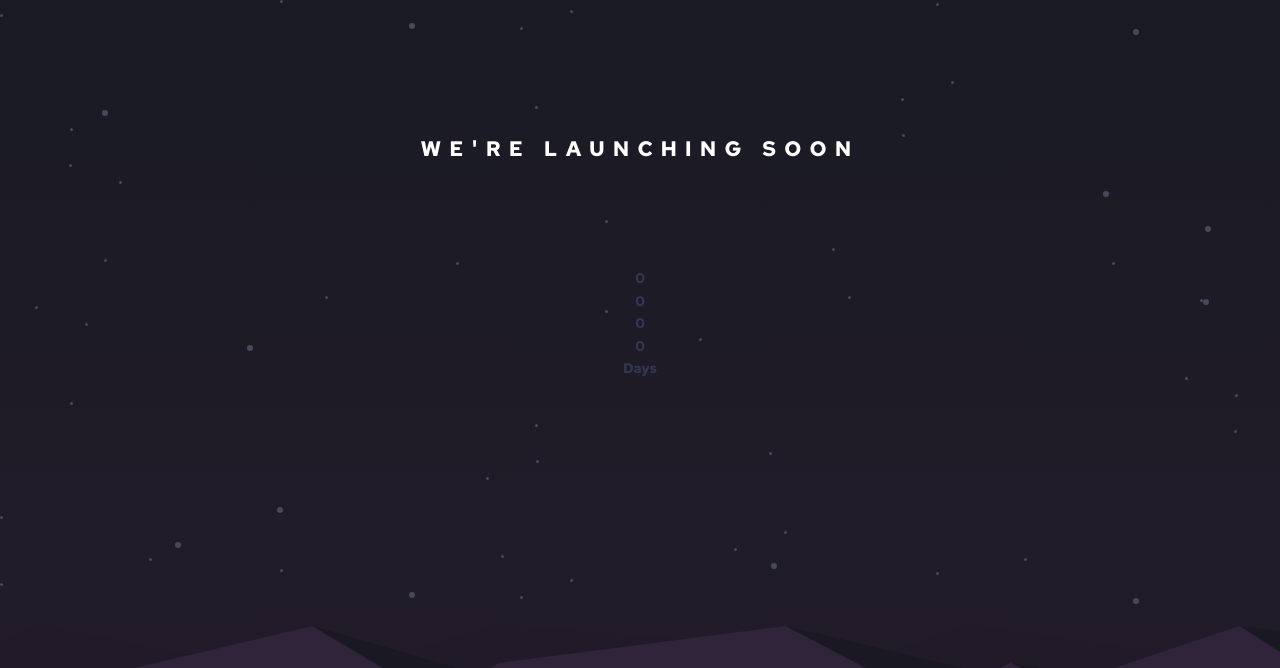
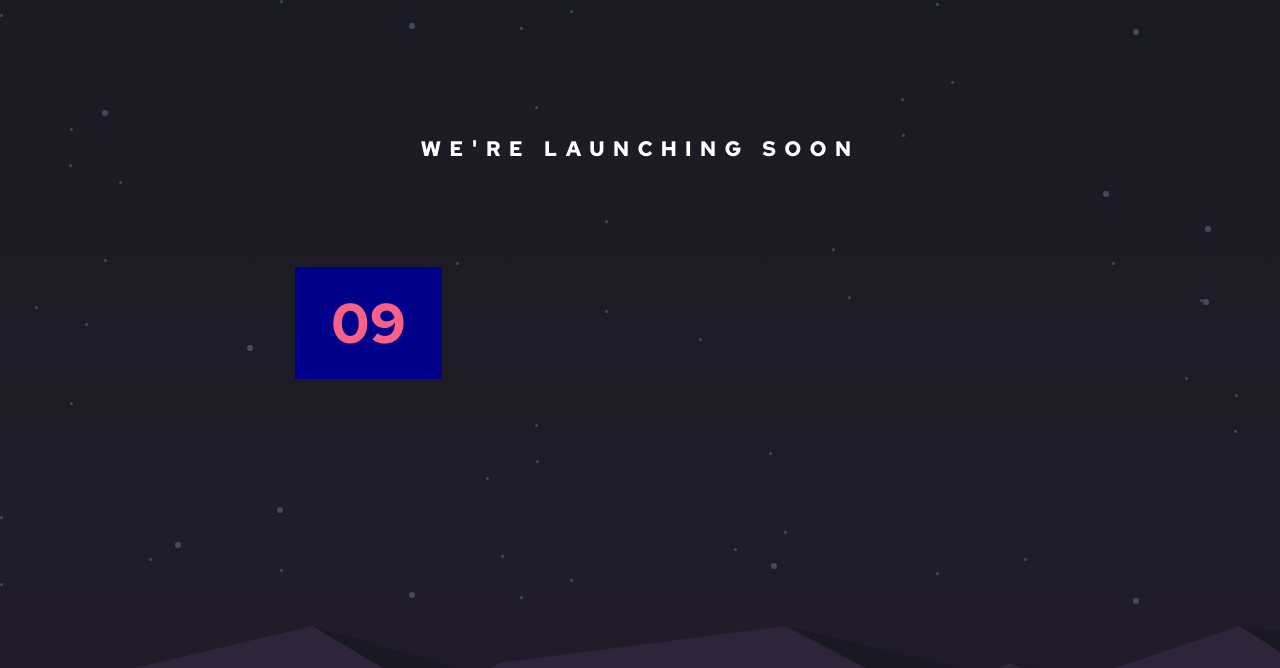
Before and after one commit to fbtot/launch-countdown-challenge, a website: page index.html in a window 1280 px wide. Shown: the top 668 px of the page. Drawn offline with nearby package versions, Linux system fonts and the light colour scheme.

Commit message:
feat(css): basic countdown animation

```diff
--- a/index.html
+++ b/index.html
@@ -27,19 +27,17 @@
       <!-- ======================================== -->
       <div class="countdown">
         <!-- =================================== § DAYS === -->
-        <div class="countdown__days">
-          <div class="countdown__current">
-            <div class="flip" data-current-number="0" data-next-number="1">0</div>
-            <div class="flip" data-current-number="0" data-next-number="1">0</div>
-          </div>
+        <div class="countdown__double-flip-container">
 
-          <div class="countdown__next">
-            <div class="flip" data-current-number="0" data-next-number="1">0</div>
-            <div class="flip" data-current-number="0" data-next-number="1">0</div>
-          </div>
+          <div data-current-day="09" data-next-day="07" class="flip"></div>
+          <div data-current-day="09" data-next-day="07" class="flip flipped"></div>
+
+
+          <!-- <div data-current-day="08" data-next-day="07" class="flip flip--top"></div> -->
+
         </div>
-        <span>Days</span>
-      </div>
+
+      </div> <!-- end countdown -->
 
       <!-- ============================================ -->
       <!-- ··········································· § FOOTER ··· -->
--- a/scss/base/_html.scss
+++ b/scss/base/_html.scss
@@ -198,3 +198,85 @@ input[type="submit"] {
     color: var(--soft-red);
   }
 }
+
+/* ============================================ */
+/* ··········································· § COUNTDOWN ··· */
+/* ======================================== */
+:root {
+  --animation-duration: 0.5s;
+}
+@keyframes flip {
+  to {
+    transform: rotateX(-180deg);
+  }
+}
+
+@keyframes change-number {
+  to {
+    content: attr(data-next-day);
+    transform: rotateX(-180deg);
+  }
+}
+
+.countdown {
+  display: grid;
+  gap: 2.4rem;
+  grid-template-columns: repeat(4, 1fr);
+  color: var(--soft-red);
+  perspective: 1000px;
+  perspective-origin: center center;
+}
+
+.countdown__double-flip-container {
+  height: 8rem;
+  transform-style: preserve-3d;
+}
+
+.flip {
+  position: relative;
+  background: darkblue;
+  height: 4rem;
+  overflow: hidden;
+  transform-origin: 100% 100%;
+
+  &:hover {
+    animation: flip var(--animation-duration) linear forwards;
+
+    &:before {
+      animation: change-number 0.01s linear forwards;
+      animation-delay: calc(var(--animation-duration) / 2);
+    }
+  }
+
+  &:before,
+  &:after {
+    // background: rgba(0, 255, 0, 0.4);
+    font-size: 4rem;
+    line-height: 4rem;
+    height: 100%;
+    width: 100%;
+    position: absolute;
+    bottom: -2rem;
+    left: 0;
+  }
+
+  &:before {
+    content: attr(data-current-day);
+  }
+
+  &:after {
+    display: none;
+    content: attr(data-next-day);
+  }
+}
+
+.flip.flipped {
+  top: -4rem;
+  transform: rotateX(-180deg);
+  &:before,
+  &:after {
+    // line-height: 1em;
+
+    transform: rotateX(180deg);
+  }
+}
```
Also changed, not shown: css/main.css, css/mainDist.css, 2 other files.
